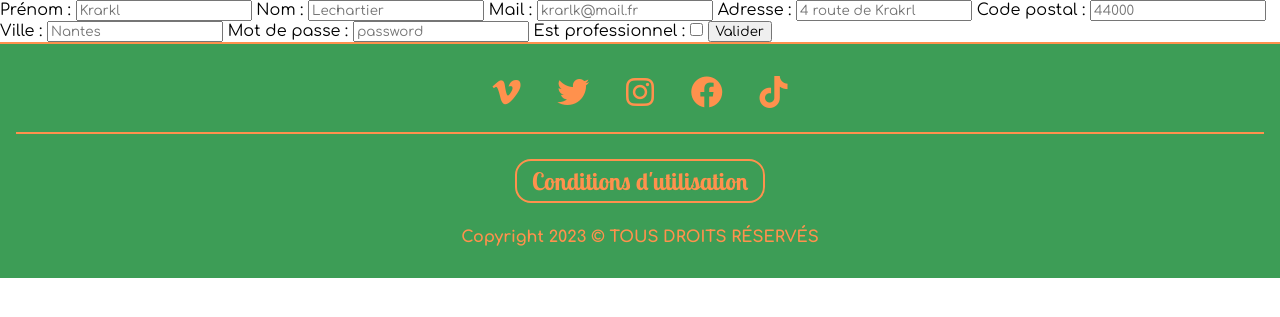
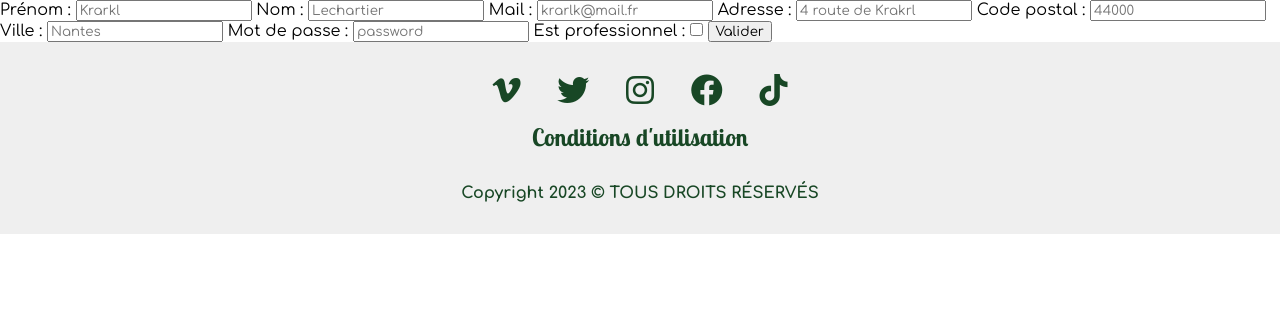
Before and after one commit to karl-lechartier/TTT, a PHP site: page /create_login.php in a window 1280 px wide. Shown: the part 80-397 px from the top of the page. Run offline with PHP 8.4, Linux system fonts and the light colour scheme.

Commit message:
page login + fouteur

```diff
--- a/scss/main.css
+++ b/scss/main.css
@@ -155,63 +155,6 @@ nav > #nav-check {
     text-decoration: none; /* Cela supprimera également les soulignements des liens */
   }
 }
-footer {
-  background-color: var(--green);
-  color: var(--orange);
-  padding: 2rem 1rem;
-  border-top: 2px solid var(--orange);
-  text-align: center;
-}
-
-.footer-networks {
-  padding-bottom: 0.8rem;
-}
-
-.footer-networks a {
-  text-decoration: none;
-  color: var(--orange);
-  font-size: 2rem;
-  padding: 0 1rem;
-  transition: color 0.25s;
-}
-
-.footer-networks a:hover {
-  color: var(--dark-green);
-  transition: color 0.25s;
-}
-
-.footer-conditions a {
-  text-decoration: none;
-  color: var(--orange);
-  font-size: 1.5rem;
-  font-family: var(--font-secundary);
-  font-weight: bolder;
-  border: 2px solid var(--orange);
-  padding: 0.3rem 0.9rem;
-  border-radius: 1rem;
-  transition: color 0.25s, background-color 0.25s;
-}
-
-.footer-conditions a:hover {
-  background-color: var(--orange);
-  color: var(--dark-green);
-  transition: color 0.25s, background-color 0.25s;
-}
-
-.footer-conditions p {
-  font-weight: bolder;
-  font-size: 1rem;
-  padding-top: 2rem;
-}
-
-.decoration-barre {
-  height: 2px;
-  width: 100%;
-  background-color: var(--orange);
-  margin-bottom: 2rem;
-  margin-top: 0.5rem;
-}
-
 /* cristobal apagnan */
 .card-deck {
   background-color: #F0F0F0;
@@ -403,4 +346,51 @@ h1 {
   text-shadow: 2px 1px var(--green);
 }
 
+footer {
+  background-color: #efefef;
+  color: var(--dark-green);
+  padding: 2rem 1rem;
+  text-align: center;
+}
+
+.footer-networks {
+  padding-bottom: 0.8rem;
+}
+
+.footer-networks a {
+  text-decoration: none;
+  color: var(--dark-green);
+  font-size: 2rem;
+  padding: 0 1rem;
+  transition: color 0.25s;
+}
+
+.footer-networks a:hover {
+  color: var(--light-green);
+  transition: color 0.25s;
+}
+
+.footer-conditions a {
+  text-decoration: none;
+  color: var(--dark-green);
+  font-size: 1.5rem;
+  font-family: var(--font-secundary);
+  font-weight: bolder;
+  padding: 0.3rem 0.9rem;
+  border-radius: 1rem;
+  transition: color 0.25s, background-color 0.25s;
+}
+
+.footer-conditions a:hover {
+  background-color: var(--light-green);
+  color: var(--dark-green);
+  transition: color 0.25s, background-color 0.25s;
+}
+
+.footer-conditions p {
+  font-weight: bolder;
+  font-size: 1rem;
+  padding-top: 2rem;
+}
+
 /*# sourceMappingURL=main.css.map */
--- a/scss/main.scss
+++ b/scss/main.scss
@@ -6,3 +6,4 @@
 @import 'src/layout/searchbar';
 
 @import 'src/components/header';
+@import 'src/components/footer';
--- /dev/null
+++ b/scss/src/components/footer.scss
@@ -0,0 +1,47 @@
+footer {
+  background-color: #efefef;
+  color: var(--dark-green);
+  padding: 2rem 1rem;
+  text-align: center;
+
+}
+
+.footer-networks {
+  padding-bottom: 0.8rem;
+}
+
+.footer-networks a {
+  text-decoration: none;
+  color: var(--dark-green);
+  font-size: 2rem;
+  padding: 0 1rem;
+  transition: color 0.25s;
+}
+
+.footer-networks a:hover {
+  color: var(--light-green);
+  transition: color 0.25s;
+}
+
+.footer-conditions a {
+  text-decoration: none;
+  color: var(--dark-green);
+  font-size: 1.5rem;
+  font-family: var(--font-secundary);
+  font-weight: bolder;
+  padding: 0.3rem 0.9rem;
+  border-radius: 1rem;
+  transition: color 0.25s, background-color 0.25s;
+}
+
+.footer-conditions a:hover {
+  background-color: var(--light-green);
+  color: var(--dark-green);
+  transition: color 0.25s, background-color 0.25s;
+}
+
+.footer-conditions p {
+  font-weight: bolder;
+  font-size: 1rem;
+  padding-top: 2rem;
+}
--- a/scss/src/global.scss
+++ b/scss/src/global.scss
@@ -155,62 +155,5 @@ nav > #nav-check {
   }
 }
 
-footer {
-  background-color: var(--green);
-  color: var(--orange);
-  padding: 2rem 1rem;
-  border-top: 2px solid var(--orange);
-  text-align: center;
-}
-
-.footer-networks {
-  padding-bottom: 0.8rem;
-}
-
-.footer-networks a {
-  text-decoration: none;
-  color: var(--orange);
-  font-size: 2rem;
-  padding: 0 1rem;
-  transition: color 0.25s;
-}
-
-.footer-networks a:hover {
-  color: var(--dark-green);
-  transition: color 0.25s;
-}
-
-.footer-conditions a {
-  text-decoration: none;
-  color: var(--orange);
-  font-size: 1.5rem;
-  font-family: var(--font-secundary);
-  font-weight: bolder;
-  border: 2px solid var(--orange);
-  padding: 0.3rem 0.9rem;
-  border-radius: 1rem;
-  transition: color 0.25s, background-color 0.25s;
-}
-
-.footer-conditions a:hover {
-  background-color: var(--orange);
-  color: var(--dark-green);
-  transition: color 0.25s, background-color 0.25s;
-}
-
-.footer-conditions p {
-  font-weight: bolder;
-  font-size: 1rem;
-  padding-top: 2rem;
-}
-
-.decoration-barre {
-  height:2px;
-  width:100%;
-  background-color:var(--orange);
-  margin-bottom: 2rem;
-  margin-top: 0.5rem;
-}
-
 
 /* cristobal apagnan */
```
Also changed, not shown: 1 other file.
